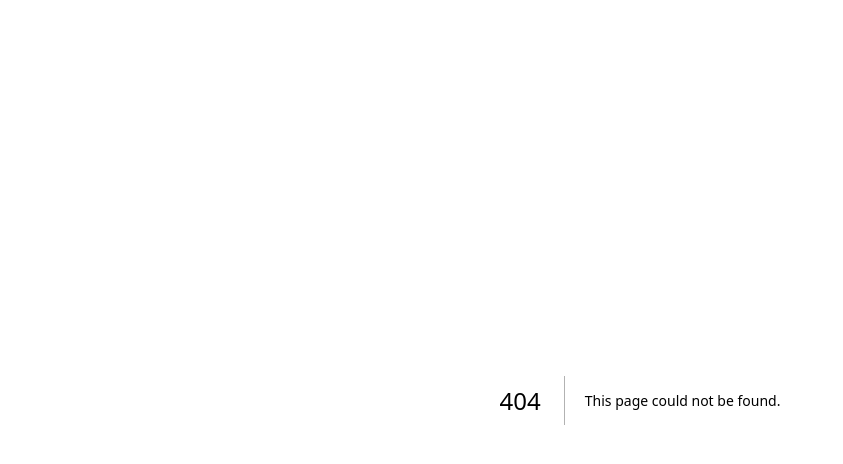
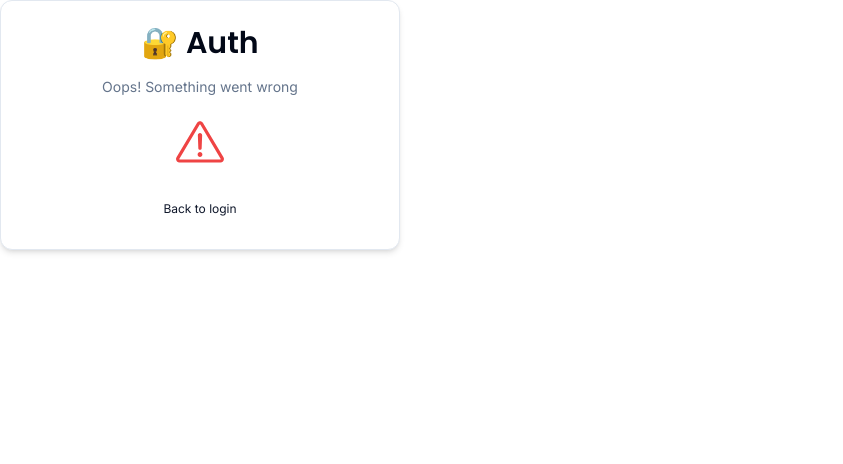
Before and after one commit to htrobles/nextjs-boilerplate, a Next.js app: page /auth/error in a window 1280 px wide. Before the commit this address had no page. Shown: the top 464 px of the page, without its empty margins (0-843 px from the left). Built offline with nearby package versions, Linux system fonts and the light colour scheme.

Commit message:
include login error page

```diff
--- /dev/null
+++ b/app/auth/error/page.tsx
@@ -0,0 +1,7 @@
+import ErrorCard from '@/components/auth/errorCard';
+
+const AuthErrorPage = () => {
+  return <ErrorCard />;
+};
+
+export default AuthErrorPage;
--- /dev/null
+++ b/components/auth/errorCard.tsx
@@ -0,0 +1,18 @@
+import { CardWrapper } from '@/components/auth/cardWrapper';
+import { ExclamationTriangleIcon } from '@radix-ui/react-icons';
+
+const ErrorCard = () => {
+  return (
+    <CardWrapper
+      backButtonHref='/auth/login'
+      backButtonLabel='Back to login'
+      headerLabel='Oops! Something went wrong'
+    >
+      <div className='w-full flex justify-center items-center'>
+        <ExclamationTriangleIcon className='text-destructive w-12 h-12' />
+      </div>
+    </CardWrapper>
+  );
+};
+
+export default ErrorCard;
```
Also changed, not shown: auth.ts (+12 -0 lines).
